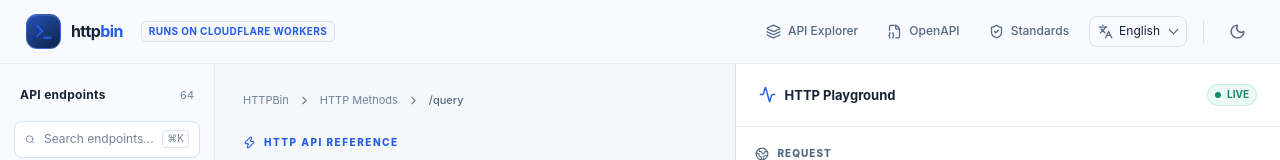
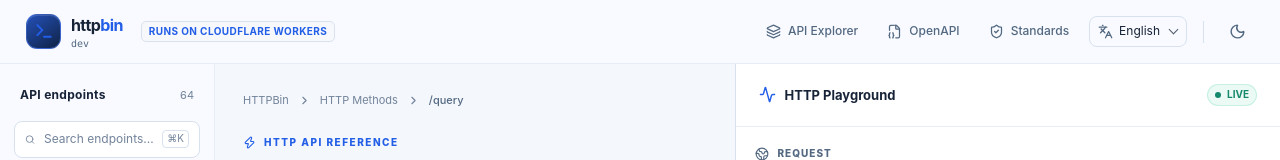
Before and after one commit to roseshot/HTTPBin, a React (Vite) app: page / in a window 1280 px wide. Shown: the top 160 px of the page. Built offline with nearby package versions, Linux system fonts and the light colour scheme.

Commit message:
feat(ui): display Git tag or commit version in header

```diff
--- a/src/App.tsx
+++ b/src/App.tsx
@@ -14,6 +14,9 @@ import { pair, type BodyMode, type Pair, type RequestTab, type ResponseTab, type
 import { useI18n } from "./i18n";
 import type { MessageKey } from "./i18n/schema";
 import StandardsPage from "./StandardsPage";
+
+declare const __HTTPBIN_GIT_VERSION__: string;
+const gitVersion = typeof __HTTPBIN_GIT_VERSION__ !== "undefined" ? __HTTPBIN_GIT_VERSION__ : "dev";
 
 type Theme = "dark" | "light";
 const groupKeys: Record<Endpoint["group"], { title: MessageKey; description: MessageKey }> = {
@@ -164,7 +167,7 @@ export default function App() {
 
   return <div className={"shell" + (showStandards ? " standards-shell" : "")}>
     <header className="topbar">
-      <a className="brand" href="/" aria-label="HTTPBin home"><span className="brand-icon"><Terminal size={20} strokeWidth={2.4} /></span><div>http<span>bin</span></div><span className="product-label">Runs on Cloudflare Workers</span></a>
+      <a className="brand" href="/" aria-label="HTTPBin home"><span className="brand-icon"><Terminal size={20} strokeWidth={2.4} /></span><div>http<span>bin</span><span className="git-version" title={"Git version: " + gitVersion}>{gitVersion}</span></div><span className="product-label">Runs on Cloudflare Workers</span></a>
       <nav className="topbar-right" aria-label="Site navigation">
         <a className="top-link" href={href("/docs")}><Layers3 size={15} /><span>{t("apiExplorer")}</span></a>
         <a className="top-link" href="/openapi.json" target="_blank" rel="noreferrer"><FileJson2 size={15} /><span>OpenAPI</span></a>
--- a/src/styles/layout.css
+++ b/src/styles/layout.css
@@ -3,6 +3,7 @@
 .brand { display: flex; align-items: center; gap: 10px; font-size: 16px; letter-spacing: -.6px; font-weight: 750; }
 .brand-icon { display: grid; place-items: center; width: 35px; height: 35px; border: 1px solid #5685fc85; border-radius: 11px; color: #bdd3ff; background: linear-gradient(145deg, #2450b8, #102345); box-shadow: inset 0 1px #ffffff22; }
 .brand span { color: var(--blue); }
+.brand .git-version { display: block; max-width: 120px; overflow: hidden; text-overflow: ellipsis; white-space: nowrap; color: var(--muted); font: 500 10px/1.3 ui-monospace, SFMono-Regular, Consolas, monospace; letter-spacing: 0; }
 .product-label { font-size: 10px; border: 1px solid var(--border); background: var(--panel-2); color: var(--muted); border-radius: 5px; padding: 2px 7px; letter-spacing: .4px; font-weight: 700; text-transform: uppercase; margin-left: 8px; }
 .topbar-right { display: flex; align-items: center; gap: 11px; }
 .top-link { display: flex; align-items: center; gap: 7px; color: var(--muted); font-size: 12px; font-weight: 550; padding: 9px; border-radius: 7px; }
--- a/vite.config.ts
+++ b/vite.config.ts
@@ -3,8 +3,10 @@ import react from "@vitejs/plugin-react";
 import tailwindcss from "@tailwindcss/vite";
 import { cloudflare } from "@cloudflare/vite-plugin";
 import { fileURLToPath, URL } from "node:url";
+import { getBuildVersion } from "./build/version";
 
 export default defineConfig({
+  define: { __HTTPBIN_GIT_VERSION__: JSON.stringify(getBuildVersion()) },
   plugins: [react(), tailwindcss(), cloudflare({ viteEnvironment: { name: "worker" } })],
   resolve: { alias: { "@": fileURLToPath(new URL("./src", import.meta.url)) } },
   environments: { worker: { build: { sourcemap: true } } },
```
Also changed, not shown: 2 other files (tests, documents, lock files or other folders).
